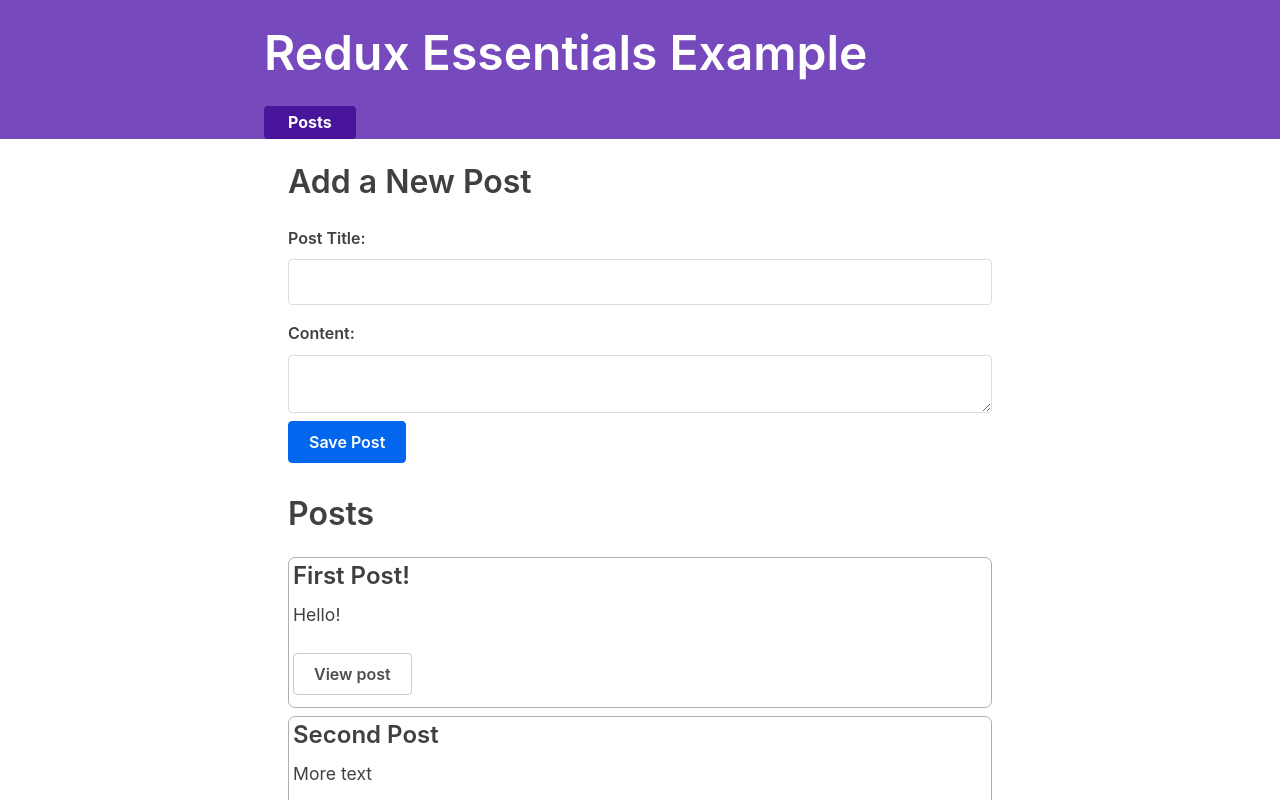
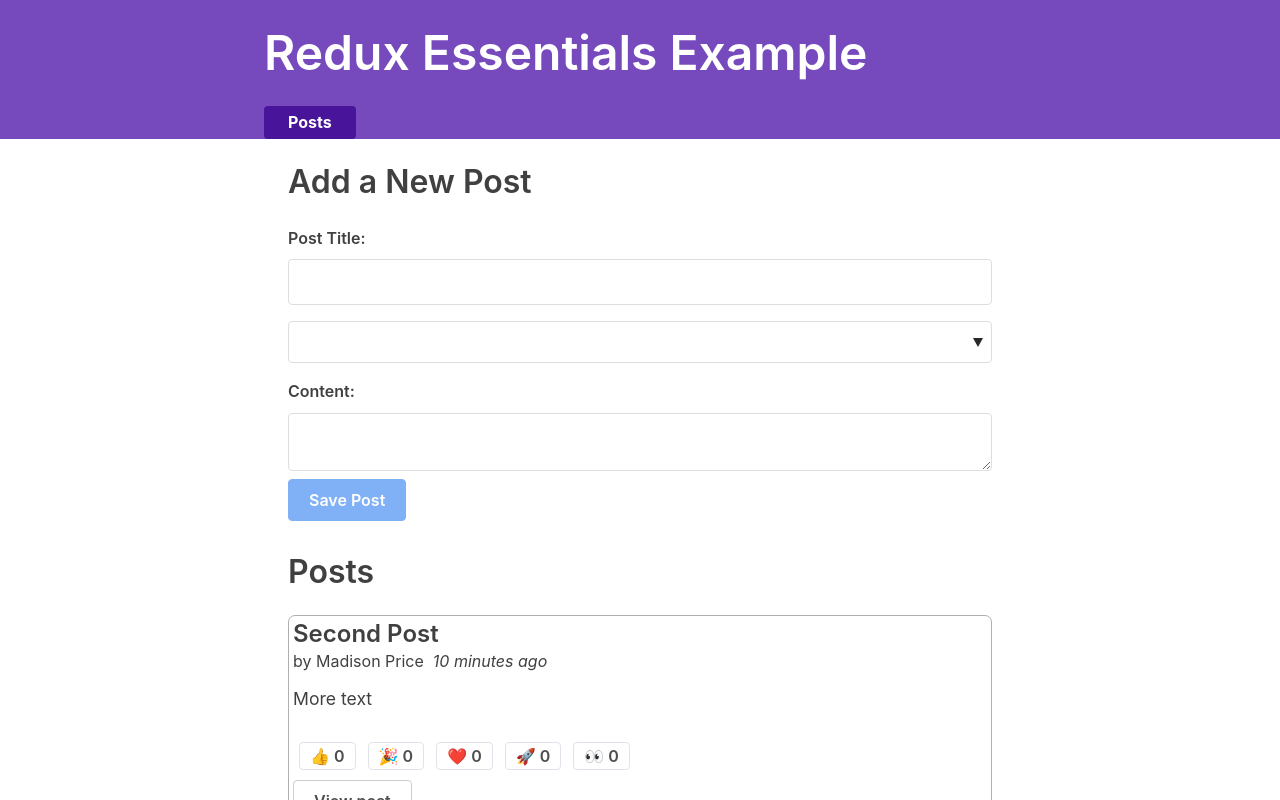
Before and after one commit to MaximShawcross/redux-essentials-example-app, a React (Create React App) app: page / in a window 1280 px wide. Shown: the top 800 px of the page. Built offline with nearby package versions, Linux system fonts and the light colour scheme; what @mswjs/data, mock-socket, txtgen would draw is missing.

Commit message:
a lot of things

```diff
--- a/src/app/store.js
+++ b/src/app/store.js
@@ -1,9 +1,11 @@
 import { configureStore } from '@reduxjs/toolkit'
-import postsSlice from '../features/posts/postsSlice'
+import postsReducer from '../features/posts/postsSlice'
+import usersReducer from '../features/users/usersSlice'
 
 export default configureStore({
   reducer: {
-    posts: postsSlice
+    posts: postsReducer,
+    users: usersReducer
   },
 
 })
--- a/src/features/posts/AddPostsForm.js
+++ b/src/features/posts/AddPostsForm.js
@@ -1,22 +1,38 @@
 import React, { useState } from 'react';
 import { postAdded } from './postsSlice';
-import { useDispatch } from 'react-redux';
+import { useDispatch , useSelector} from 'react-redux';
 
 const AddPostForm = () => {
+    //states for form
     const [title, setTitle] = useState('');
     const [content, setContent] = useState('');
+    const [userId, setUserId] = useState('')
+
     const dispatch = useDispatch();
 
+    const users = useSelector(state => state.users);
+    //methods for changings state
     const onTitleChanged = e => setTitle(e.target.value);
     const onContentChanged = e => setContent(e.target.value);
-
+    const onUserIDChanged = e => setUserId(e.target.value);
+    // method for dispatching new post. Updated, added user id
     const onSavePostClicked = () => {
         if (title && content) {
-            dispatch(postAdded(title, content ));
+            dispatch(postAdded(title, content, userId ));
             setTitle('');
             setContent('');
         }
     }
+    //validation
+    const canSave = Boolean(title) && Boolean(content) && Boolean(userId);
+    //option for dropdown
+    const userOptions = users.map(item => {
+        return (
+            <option key = {item.id} value = {item.id}>
+                {item.name}
+            </option>
+        )
+    })
 
     return (
         <section>
@@ -30,6 +46,11 @@
                     value={title}
                     onChange={onTitleChanged}
                 />
+                <label htmlFor="postAuthor"></label>
+                <select name="postAuthor" id="postAuthor" onChange={ onUserIDChanged }>
+                    <option value=""></option>
+                    {userOptions}
+                </select>
                 <label htmlFor="postContent">Content:</label>
                 <textarea
                     id="postContent"
@@ -37,7 +58,7 @@
                     value={content}
                     onChange={onContentChanged}
                 />
-                <button type = "button" onClick = { onSavePostClicked }>Save Post</button>
+                <button type = "button" disabled = {!canSave} onClick = { onSavePostClicked }>Save Post</button>
             </form>
         </section>
     )
--- /dev/null
+++ b/src/features/posts/PostAuthor.js
@@ -0,0 +1,9 @@
+import { useSelector } from "react-redux";
+
+const PostAuthor = ({ userId }) => {
+    const author = useSelector(state => state.users.find(item => item.id === userId));
+
+    return <span>by {author ? author.name : 'Unknown author'}</span>
+}
+
+export default PostAuthor;
--- a/src/features/posts/PostsList.js
+++ b/src/features/posts/PostsList.js
@@ -1,18 +1,30 @@
 import { useSelector } from "react-redux";
 import { Link } from "react-router-dom";
+import PostAuthor from "./PostAuthor";
+import TimeAgo from "./TimeAgo";
+import ReactionButtons from "./ReactionButtons";
 
 const PostsList = () => {
     const posts = useSelector(state => state.posts);
+    const orderedPosts = posts.slice().sort((a, b) => b.time.localeCompare(a.date));
 
-    const renderedPosts = posts.map( (post) => (
+    const renderedPosts = orderedPosts.map( (post) => {
+
+        return(
             <article className = "post-excerpt" key = {post.id}>
                 <h3>{post.title}</h3>
+                <div className="">
+                    <PostAuthor userId={post.userId} />
+                    <TimeAgo timestamp = {post.time} />
+                </div>
                 <p className="post-content">{post.content.substring(0, 100)}</p>
+                <ReactionButtons post = {post}/>
                 <Link to={`/posts/${post.id}`} className = "button muted-button">
                     View post
                 </Link>
             </article>
-    ))
+        )
+    })
 
     return (
         <section className="posts-list">
--- /dev/null
+++ b/src/features/posts/ReactionButtons.js
@@ -0,0 +1,29 @@
+import { useDispatch } from 'react-redux'
+
+import { reactionAdded } from './postsSlice'
+
+const reactionEmoji = {
+    thumbsUp: '👍',
+    hooray: '🎉',
+    heart: '❤️',
+    rocket: '🚀',
+    eyes: '👀'
+}
+
+const ReactionButtons = ({ post }) => {
+    const dispatch = useDispatch();
+
+    const reactionButtons = Object.entries(reactionEmoji).map(([name, emoji]) => {
+        return (
+            <button key={name} type="button" className="muted-button reaction-button"
+            onClick={() =>
+                dispatch(reactionAdded({ postId: post.id, reaction: name }))
+            }>
+                {emoji} {post.reactions[name]}
+            </button>
+        )
+    })
+
+    return <div>{reactionButtons}</div>
+}
+export default ReactionButtons;
--- a/src/features/posts/SinglePostPage.js
+++ b/src/features/posts/SinglePostPage.js
@@ -1,5 +1,8 @@
 import { useSelector } from "react-redux";
 import { Link } from "react-router-dom";
+import PostAuthor from "./PostAuthor";
+import TimeAgo from "./TimeAgo";
+import ReactionButtons from "./ReactionButtons";
 
 const SinglePostPage = ({ match }) => {
     const { postId } = match.params
@@ -21,11 +24,16 @@
         <section>
             <article className="posts">
                 <h2>{post.title}</h2>
+                <PostAuthor userId = {post.userId}/>
+                <TimeAgo timestamp = {post.time} />
                 <p className="post-content "> {post.content}</p>
+                <ReactionButtons post = {post}/>
                 <Link to={`/editPost/${post.id}`} className="button">
                     Edit Post
                 </Link>
             </article>
+
+
         </section>
     )
 }
--- /dev/null
+++ b/src/features/posts/TimeAgo.js
@@ -0,0 +1,19 @@
+import { parseISO, formatDistanceToNow } from 'date-fns';
+
+const TimeAgo = ({ timestamp }) => {
+    let timeAgo = "";
+
+    if( timestamp) {
+        const date = parseISO(timestamp)
+        const timePeriod = formatDistanceToNow(date)
+        timeAgo = `${timePeriod} ago`
+    }
+
+    return (
+        <span title='time-stamp'>
+            &nbsp; <i>{timeAgo}</i>
+        </span>
+    )
+}
+
+export default TimeAgo;
--- a/src/features/posts/postsSlice.js
+++ b/src/features/posts/postsSlice.js
@@ -1,9 +1,12 @@
 import { createSlice, nanoid } from "@reduxjs/toolkit";
+import sub from "date-fns/sub";
 
 const initialState = [
-    {id: '1', title: 'First Post!', content: 'Hello!'},
-    { id: '2', title: 'Second Post', content: 'More text' }
-]
+    {id: '1', title: 'First Post!', content: 'Hello!', userId: "1", time: sub(new Date(), { minutes: 10 }).toISOString(),
+    reactions: {thumbsUp: 0, hooray: 0, heart: 0, rocket: 0, eyes: 0} },
+    { id: '2', title: 'Second Post', content: 'More text', userId: "2", time: sub(new Date(), { minutes: 10 }).toISOString(),
+    reactions: {thumbsUp: 0, hooray: 0, heart: 0, rocket: 0, eyes: 0} }
+];
 
 const postsSlice = createSlice({
     name: "posts",
@@ -13,17 +16,19 @@
             reducer(state, action) {
                 state.push(action.payload);
             },
-            prepare (title, content) {
+            prepare (title, content, userId) {
                 return {
                     payload: {
                         id: nanoid(),
+                        time: new Date().toISOString(),
                         title,
-                        content
+                        content,
+                        userId: userId,
+                        reactions: {thumbsUp: 0, hooray: 0, heart: 0, rocket: 0, eyes: 0}
                     }
                 }
             }
         },
-
         postUpdated(state, action) {
             const {title, content, id} = action.payload;
             const exitingPost = state.find(item => item.id === id);
@@ -32,10 +37,17 @@
                 exitingPost.content = content;
                 exitingPost.title = title;
             }
+        },
+        reactionAdded(state, action) {
+            const { postId, reaction } = action.payload
+            const existingPost = state.find(post => post.id === postId)
+            if (existingPost) {
+                existingPost.reactions[reaction]++
+            }
         }
     }
 })
 
-export const { postAdded,  postUpdated} = postsSlice.actions;
+export const { postAdded,  postUpdated, reactionAdded} = postsSlice.actions;
 
 export default postsSlice.reducer;
--- /dev/null
+++ b/src/features/users/usersSlice.js
@@ -0,0 +1,17 @@
+import { createSlice } from "@reduxjs/toolkit";
+
+const initialState = [
+    { id: '0', name: 'Tianna Jenkins' },
+    { id: '1', name: 'Kevin Grant' },
+    { id: '2', name: 'Madison Price' }
+]
+
+const usersSlice = createSlice({
+    name: "usersSlice",
+    initialState,
+    reducers: {
+
+    }
+})
+
+export default usersSlice.reducer;
```
Lines whose indentation alone changed are shown as unchanged.
